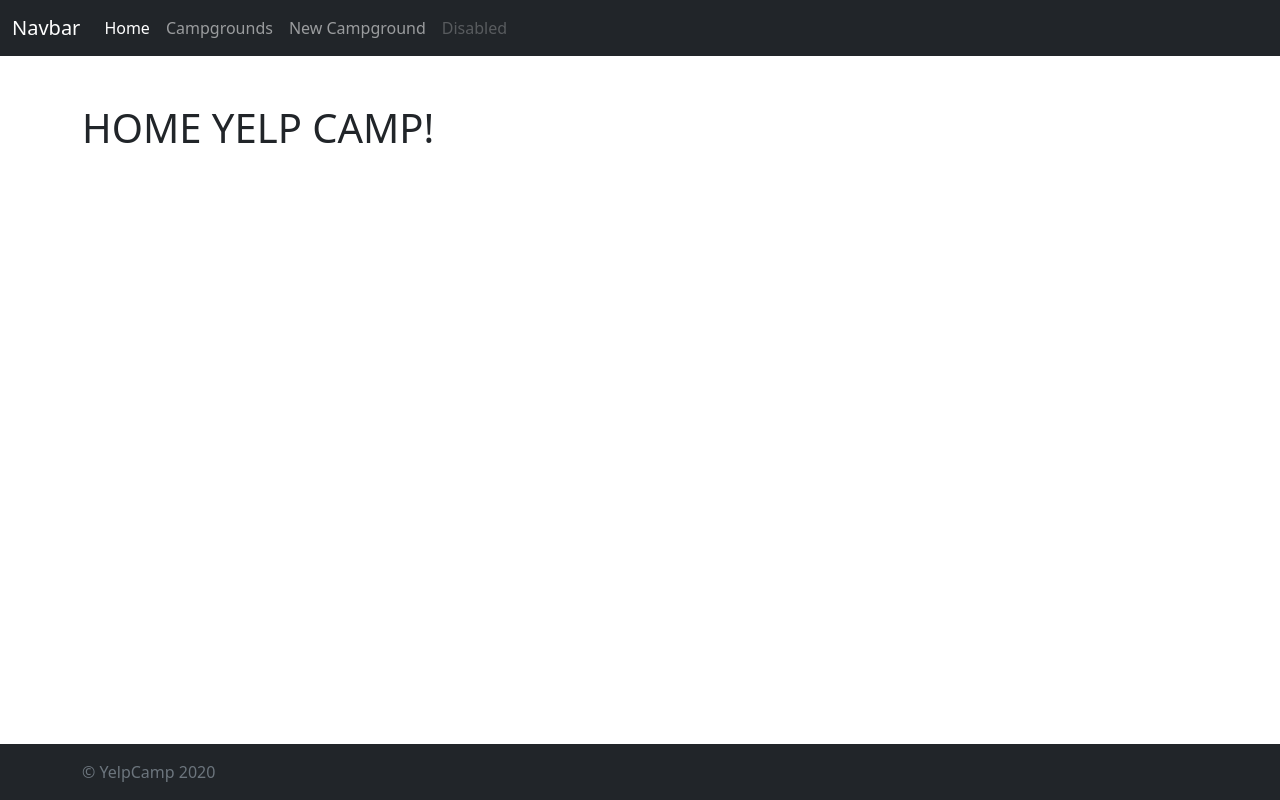
After one commit to Kcruz24/YelpCamp, a Node server app: page / in a window 1280 px wide. The commit adds this page. Run offline with Node 20, Linux system fonts and the light colour scheme; some libraries are stand-ins or nearby versions.

Commit message:
Added images and modified the model

```diff
--- a/app.js
+++ b/app.js
@@ -31,7 +31,7 @@ app.set("view engine", "ejs");
 app.set("views", path.join(__dirname, "views"));
 
 app.get("/", (req, res) => {
-    res.render("/campgrounds/home");
+    res.render("campgrounds/home");
 });
 
 ///////////////////// INDEX /////////////////////////
--- a/models/campground.js
+++ b/models/campground.js
@@ -3,7 +3,8 @@ const Schema = mongoose.Schema;
 
 const CampgroundSchema = new Schema({
     title: String,
-    price: String,
+    image: String,
+    price: Number,
     description: String,
     location: String
 });
--- a/views/campgrounds/home.ejs
+++ b/views/campgrounds/home.ejs
@@ -1,12 +1,3 @@
-<!DOCTYPE html>
-<html lang="en">
-<head>
-    <meta charset="UTF-8">
-    <meta http-equiv="X-UA-Compatible" content="IE=edge">
-    <meta name="viewport" content="width=device-width, initial-scale=1.0">
-    <title>Home</title>
-</head>
-<body>
-    <h1>HOME YELP CAMP!</h1>
-</body>
-</html>
+<% layout("/layouts/boilerplate") %>
+
+<h1>HOME YELP CAMP!</h1>
--- a/views/campgrounds/show.ejs
+++ b/views/campgrounds/show.ejs
@@ -2,6 +2,9 @@
 
 <h1><%= campground.title %></h1>
 <h2><%= campground.location %></h2>
+
+<img src="<%= campground.image %>" alt="">
+<p><%= campground.description %></p>
 
 <footer>
     <div>
--- a/views/layouts/boilerplate.ejs
+++ b/views/layouts/boilerplate.ejs
@@ -7,10 +7,10 @@
     <meta name="viewport" content="width=device-width, initial-scale=1.0">
     <link href="https://cdn.jsdelivr.net/npm/bootstrap@5.0.1/dist/css/bootstrap.min.css" rel="stylesheet"
         integrity="sha384-+0n0xVW2eSR5OomGNYDnhzAbDsOXxcvSN1TPprVMTNDbiYZCxYbOOl7+AMvyTG2x" crossorigin="anonymous">
-    <title>Boilerplayte</title>
+    <title>YelpCamp</title>
 </head>
 
-<body>
+<body class="d-flex flex-column vh-100">
     <%- include("../partials/navbar") %>
 
     <main class="container mt-5">
@@ -18,6 +18,9 @@
         <%- body %>
     </main>
 
+    <%- include("../partials/footer") %>
+
+
     <script src="https://cdn.jsdelivr.net/npm/bootstrap@5.0.1/dist/js/bootstrap.bundle.min.js"
         integrity="sha384-gtEjrD/SeCtmISkJkNUaaKMoLD0//ElJ19smozuHV6z3Iehds+3Ulb9Bn9Plx0x4" crossorigin="anonymous">
     </script>
--- /dev/null
+++ b/views/partials/footer.ejs
@@ -0,0 +1,5 @@
+<footer class="footer bg-dark py-3 mt-auto">
+    <div class="container">
+        <span class="text-muted">&copy; YelpCamp 2020</span>
+    </div>
+</footer>
```
Also changed, not shown: seeds/index.js (+6 -1 lines), views/partials/navbar.ejs (line endings or trailing spaces).
